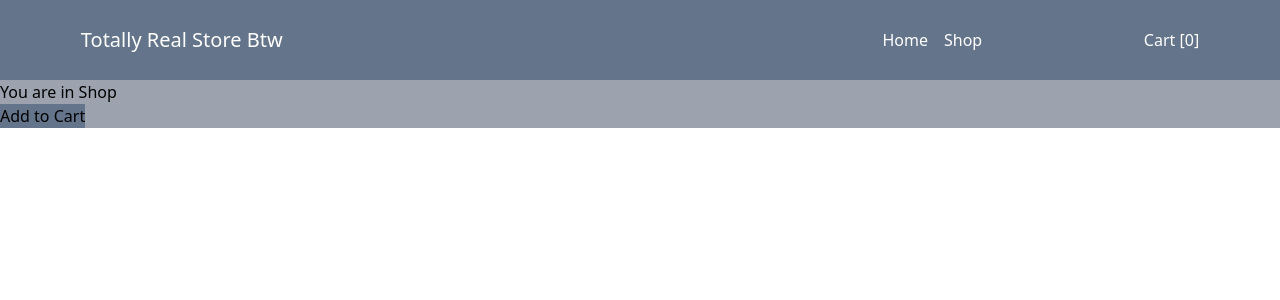
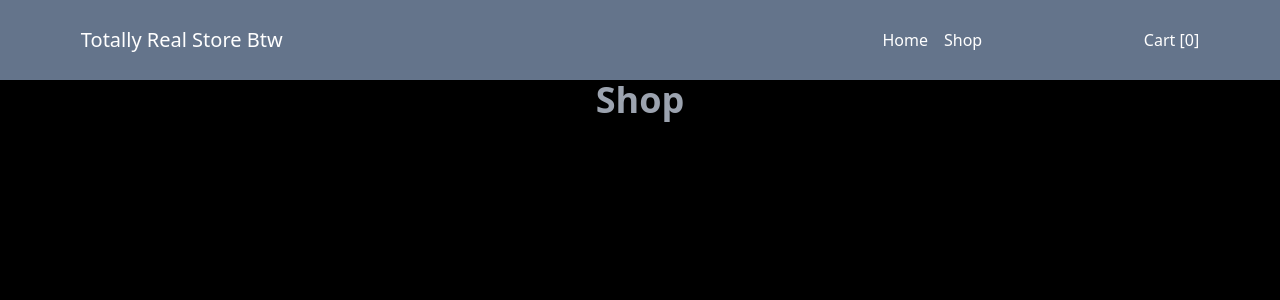
Before and after one commit to Adithya-why/ecom, a React (Vite) app: page /shop in a window 1280 px wide. Shown: the top 300 px of the page. Built offline with nearby package versions, Linux system fonts and the light colour scheme.

Commit message:
fixed overall page height issues with html 100%

```diff
--- a/src/App.jsx
+++ b/src/App.jsx
@@ -22,7 +22,7 @@ function App() {
 
   return (
     <Router>
-      <div className='App bg-gray-400'>
+      <div className='App bg-black h-full'>
         <NavBar num={num}/>
 
         <Routes>
--- a/src/index.css
+++ b/src/index.css
@@ -2,7 +2,9 @@
 @tailwind components;
 @tailwind utilities;
 
-
+#root,body,html{
+    height: 100%;
+}
 
 ::-webkit-scrollbar{
     display: none;
--- a/src/shop/Shop.jsx
+++ b/src/shop/Shop.jsx
@@ -3,9 +3,10 @@ export default function Shop({ handleclick }){
 
 
     return(
-        <div>
-            <div>You are in Shop</div>
-            <button onClick={handleclick} className=" bg-slate-500 outline-2">Add to Cart</button>
+        <div className=" bg-black h-full text-gray-400 flex flex-col">
+            <h1 className="text-4xl text-center font-bold">Shop</h1>
+
+
         </div>
     )
 }
```
